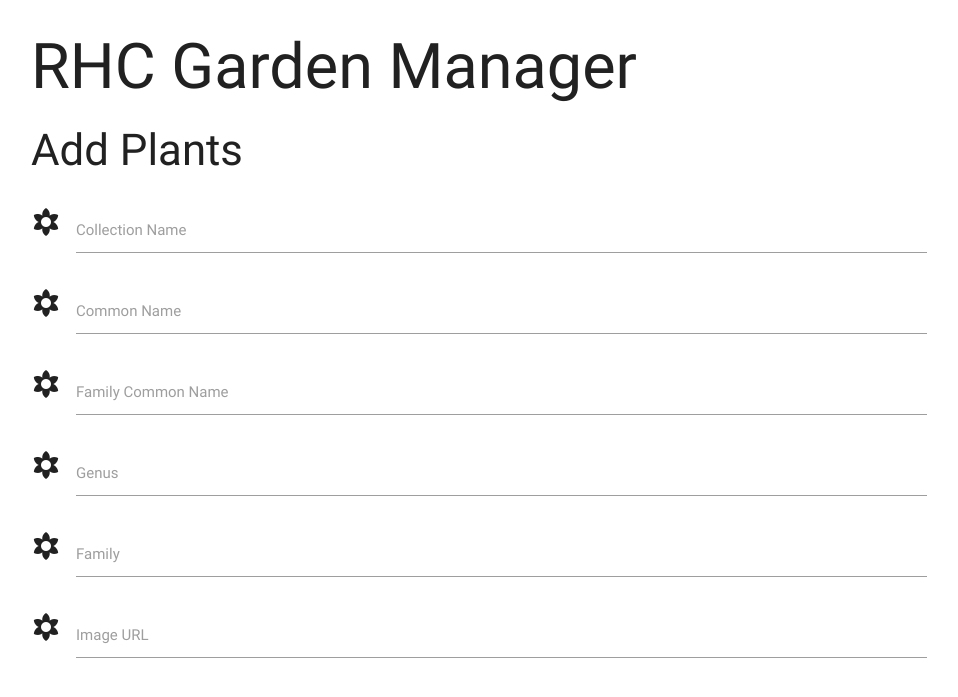
After one commit to Readri205/MS3_Plant_Manager, a Flask app: page /add_plant in a window 1280 px wide. The commit adds this page. Shown: the top 697 px of the page, without its empty margins (161-1119 px from the left). Run offline with Flask 2, Linux system fonts and the light colour scheme; data that the repository does not hold is empty; some libraries are stand-ins or nearby versions.

Commit message:
Add add_plant.html and update collectons.html

```diff
--- a/app.py
+++ b/app.py
@@ -21,10 +21,16 @@ def get_plants():
                            plants=mongo.db.plants.find())
 
 
+@app.route("/add_plant")
+def add_plant():
+    return render_template("addplants.html",
+                           plants=mongo.db.plants.find())
+
+
 @app.route('/get_collections')
 def get_collections():
     return render_template("collections.html",
-                           plants=mongo.db.plants.find())
+                           collections=mongo.db.collections.find())
 
 
 if __name__ == "__main__":
--- /dev/null
+++ b/templates/addplants.html
@@ -0,0 +1,42 @@
+{% extends 'base.html' %} {% block content %}
+
+<div class="container">
+<h3>Add Plants</h3>
+<div class="row">
+    <form action="" method="POST" class="col s12">
+      <div class="row">
+        <div class="input-field col s12">
+            <i class="material-icons prefix">filter_vintage</i>
+            <input id="collection_name" name="collection_name" type="text" class="validate">
+            <label>Collection Name</label>
+        </div>
+        <div class="input-field col s12">
+          <i class="material-icons prefix">filter_vintage</i>
+          <input id="common_name" name="common_name" type="text" class="validate">
+          <label>Common Name</label>
+        </div>
+        <div class="input-field col s12">
+          <i class="material-icons prefix">filter_vintage</i>
+          <input id="family_common_name" name="family_common_name" type="text" class="validate">
+          <label>Family Common Name</label>
+        </div>
+        <div class="input-field col s12">
+          <i class="material-icons prefix">filter_vintage</i>
+          <input id="genus" name="genus" type="text" class="validate">
+          <label>Genus</label>
+        </div>
+        <div class="input-field col s12">
+          <i class="material-icons prefix">filter_vintage</i>
+          <input id="family" name="family" type="text" class="validate">
+          <label>Family</label>
+        </div>
+        <div class="input-field col s12">
+          <i class="material-icons prefix">filter_vintage</i>
+          <input id="image_url" name="image_url" type="text" class="validate">
+          <label>Image URL</label>
+        </div>
+      </div>
+    </form>
+  </div>
+  </div>
+{% endblock %}
--- a/templates/base.html
+++ b/templates/base.html
@@ -8,7 +8,9 @@
     <title>RHC Garden Manager</title>
 </head>
 <body>
-    <h1>RHC Garden Manager</h1>
+    <div class="container">
+        <h1>RHC Garden Manager</h1>
+    </div>
     {% block content %}
     {% endblock %}
     <script src="https://cdnjs.cloudflare.com/ajax/libs/jquery/3.2.1/jquery.min.js"></script>
```
Also changed, not shown: templates/collections.html (+3 -11 lines), templates/plants.html (+8 -6 lines), README.md.
